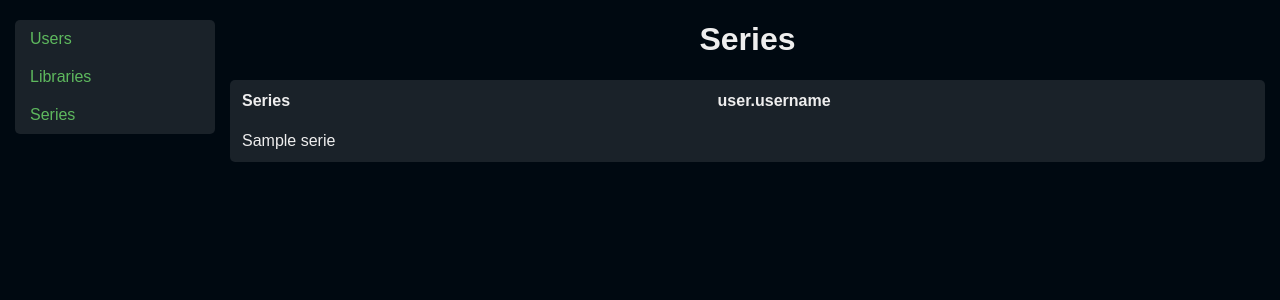
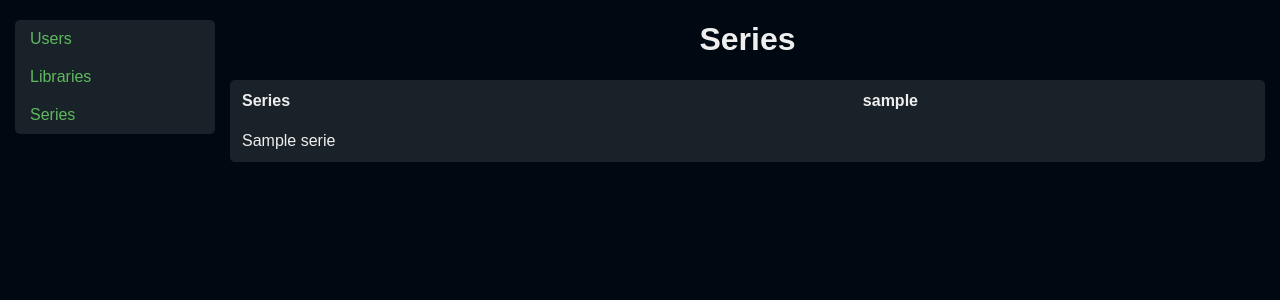
Before and after one commit to MartijnBraam/webcine, a Flask app: template webcine/templates/settings/series.html in a window 1280 px wide. Shown: the part 48-348 px from the top of the page. Run offline with Flask 2, Linux system fonts and the light colour scheme; the template is opened without the code that fills it: most values are stand-ins (such as "Sample title", 1, 10 or a date in 2020); parts of the project's set-up code (start-up, migrations or seed data) failed here and were passed over.

Commit message:
Admin series

```diff
--- a/webcine/controller/settings.py
+++ b/webcine/controller/settings.py
@@ -56,6 +56,6 @@ def admin_series():
 
     series = {}
     for s in Series.select():
-        series[s.id] = series
+        series[s.id] = s
 
     return render_template('settings/series.html', users=users, watchinfo=watchinfo, series=series)
--- a/webcine/templates/settings/series.html
+++ b/webcine/templates/settings/series.html
@@ -10,7 +10,7 @@
             <tr>
                 <th>Series</th>
                 {% for user in users %}
-                    <th>user.username</th>
+                    <th>{{ user.username }}</th>
                 {% endfor %}
             </tr>
             {% for wiId in watchinfo %}
```
